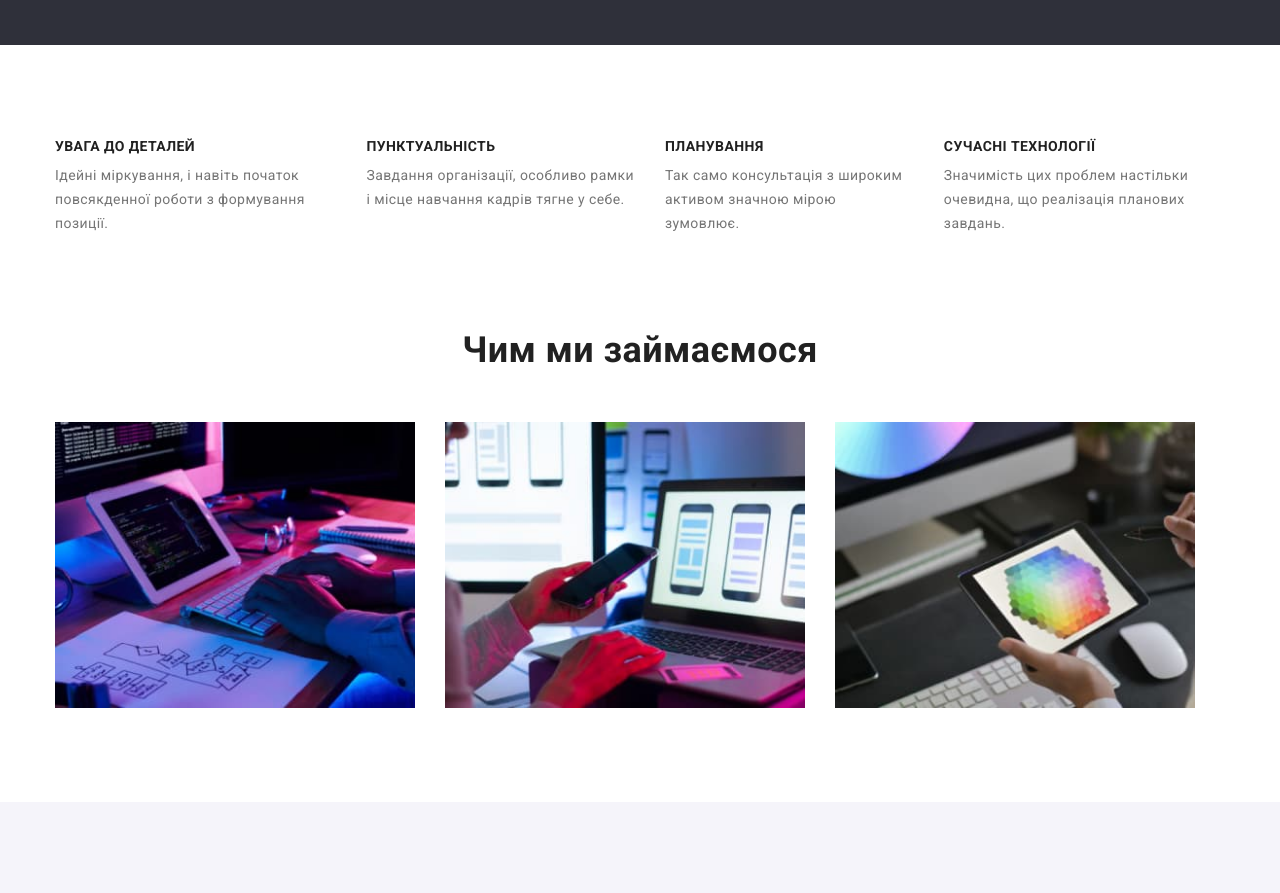
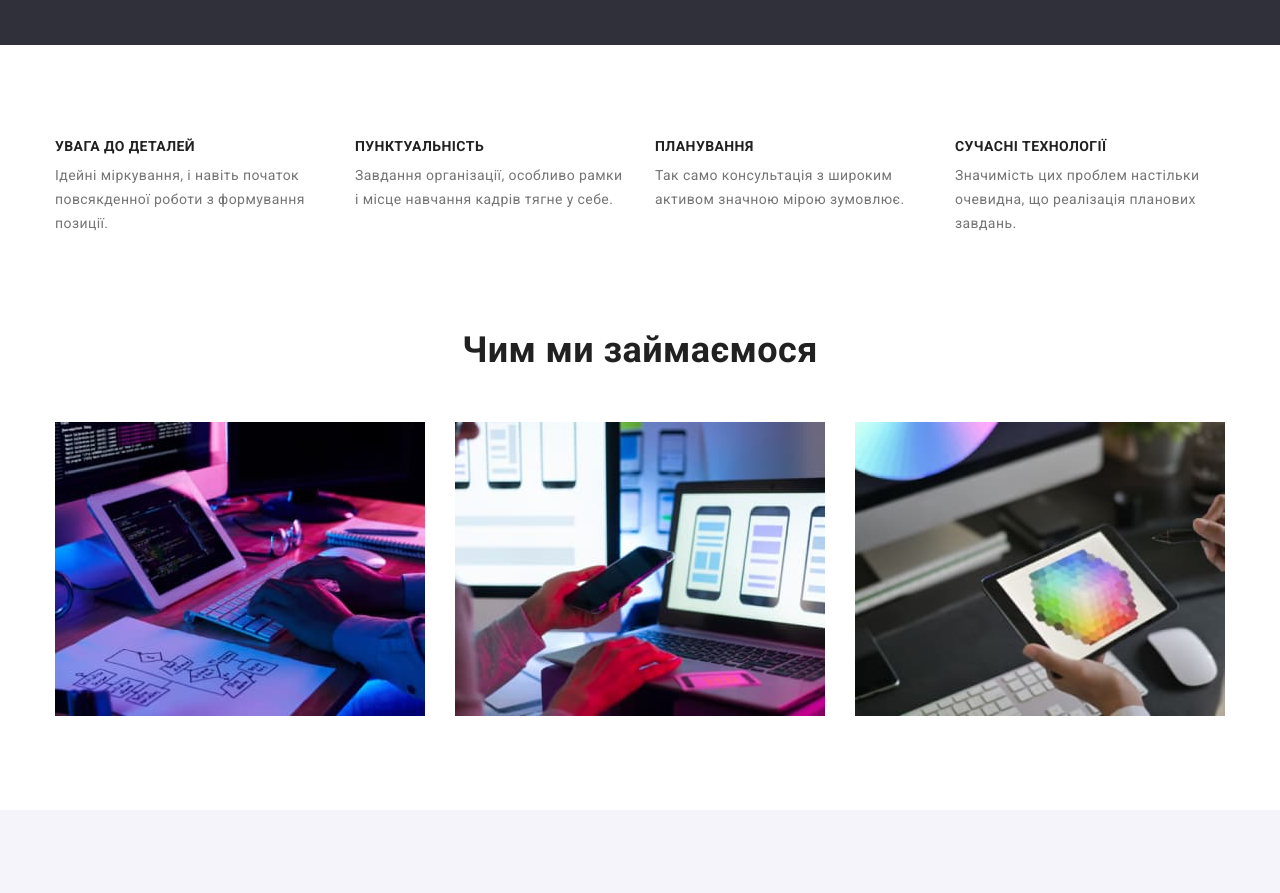
Before and after one commit to DaniilPesotskyi/goit-markup-hw-03, a plain HTML site: page index.html in a window 1280 px wide. Shown: the part 640-1533 px from the top of the page. Drawn offline with nearby package versions, Linux system fonts and the light colour scheme.

Commit message:
Исправления

```diff
--- a/css/styles.css
+++ b/css/styles.css
@@ -227,6 +227,10 @@ img {
     gap: 30px
 }
 
+.benefits > .item {
+    flex-basis: calc((100% - 90px) / 4);
+}
+
 .benefits-title {
     font-size: 14px;
     line-height: 1.14;
@@ -252,7 +256,7 @@ img {
 }
 
 .offer-list > .item {
-    flex-basis: calc((100% - 90px) / 3);
+    flex-basis: calc((100% - 60px) / 3);
 }
 
 /* Team */
--- a/index.html
+++ b/index.html
@@ -39,19 +39,19 @@
             <div class="container">
                 <h2 class="visually-hidden">Чому ми</h2>
                 <ul class="benefits">
-                    <li>
+                    <li class="item">
                         <h3 class="benefits-title">УВАГА ДО ДЕТАЛЕЙ</h3>
                         <p class="benefits-text">Ідейні міркування, і навіть початок повсякденної роботи з формування позиції.</p>
                     </li>
-                    <li>
+                    <li class="item">
                         <h3 class="benefits-title">ПУНКТУАЛЬНІСТЬ</h3>
                         <p class="benefits-text">Завдання організації, особливо рамки і місце навчання кадрів тягне у себе.</p>
                     </li>
-                    <li>
+                    <li class="item">
                         <h3 class="benefits-title">ПЛАНУВАННЯ</h3>
                         <p class="benefits-text">Так само консультація з широким активом значною мірою зумовлює.</p>
                     </li>
-                    <li>
+                    <li class="item">
                         <h3 class="benefits-title">СУЧАСНІ ТЕХНОЛОГІЇ</h3>
                         <p class="benefits-text">Значимість цих проблем настільки очевидна, що реалізація планових завдань.</p>
                     </li>
```
